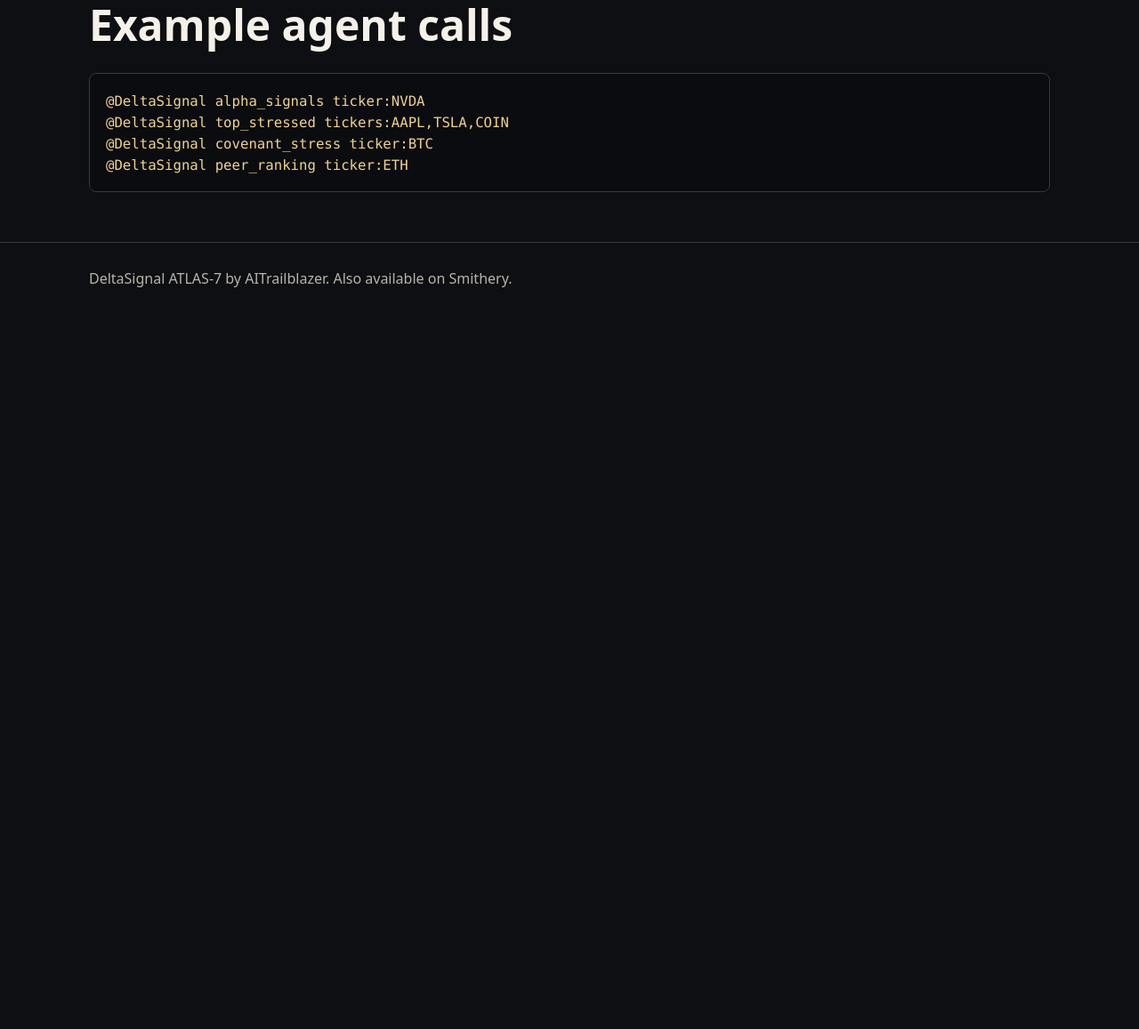
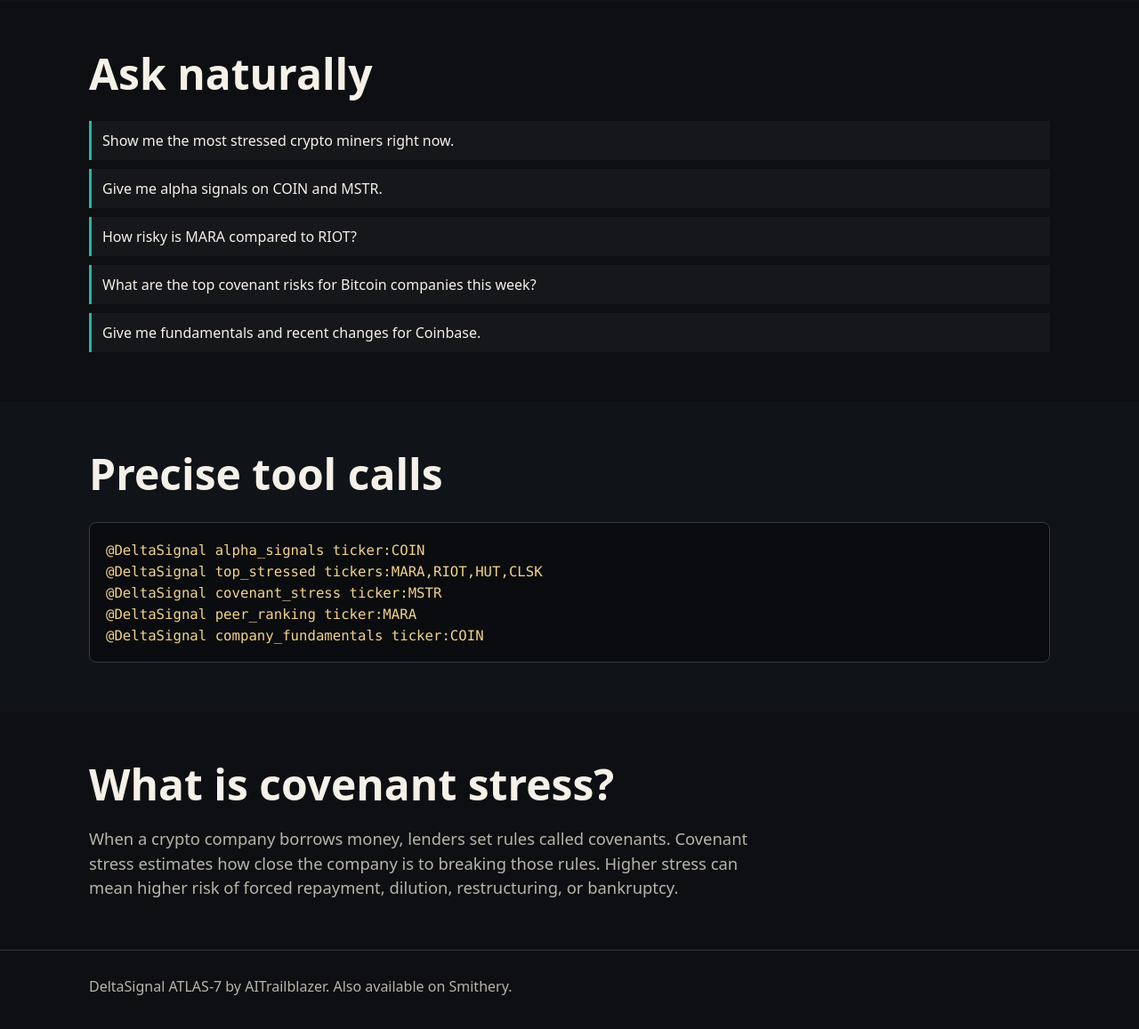
Before and after one commit to aitrailblazer/deltasignal-atlas-codex-plugin, a plain HTML site: page index.html in a window 1280 px wide. Shown: the part 1213-2370 px from the top of the page at 89% size. Before the commit the page ends 1578 px from the top, so only its background shows below. Drawn offline with Linux system fonts and the light colour scheme.

Commit message:
docs: focus landing page on crypto public companies

```diff
--- a/index.html
+++ b/index.html
@@ -200,6 +200,13 @@
         color: var(--muted);
       }
 
+      .plain-copy {
+        max-width: 760px;
+        margin: 22px 0 0;
+        color: var(--muted);
+        font-size: 1.15rem;
+      }
+
       .examples {
         margin-top: 28px;
         border: 1px solid var(--line);
@@ -213,6 +220,21 @@
         color: #f1d38a;
         font: 0.98rem ui-monospace, SFMono-Regular, Menlo, Monaco, Consolas, "Liberation Mono", monospace;
         white-space: pre;
+      }
+
+      .prompt-list {
+        display: grid;
+        gap: 10px;
+        margin: 28px 0 0;
+        padding: 0;
+        list-style: none;
+      }
+
+      .prompt-list li {
+        border-left: 3px solid var(--accent-2);
+        padding: 10px 12px;
+        background: rgba(255, 255, 255, 0.035);
+        color: var(--ink);
       }
 
       footer {
@@ -272,7 +294,11 @@
 
       <section class="alt">
         <div class="section-inner">
-          <h2>Built for Codex, Claude, Cursor, OpenClaw, and Smithery.</h2>
+          <h2>What is DeltaSignal ATLAS-7?</h2>
+          <p class="plain-copy">
+            A smart assistant that watches crypto public companies like Coinbase, Strategy, MARA, and RIOT,
+            then tells your agent how healthy they look and where financial stress is building.
+          </p>
           <div class="grid">
             <article class="card">
               <h3>Agent-native</h3>
@@ -292,13 +318,38 @@
 
       <section>
         <div class="section-inner">
-          <h2>Example agent calls</h2>
+          <h2>Ask naturally</h2>
+          <ul class="prompt-list" aria-label="Natural language DeltaSignal ATLAS-7 prompts">
+            <li>Show me the most stressed crypto miners right now.</li>
+            <li>Give me alpha signals on COIN and MSTR.</li>
+            <li>How risky is MARA compared to RIOT?</li>
+            <li>What are the top covenant risks for Bitcoin companies this week?</li>
+            <li>Give me fundamentals and recent changes for Coinbase.</li>
+          </ul>
+        </div>
+      </section>
+
+      <section class="alt">
+        <div class="section-inner">
+          <h2>Precise tool calls</h2>
           <div class="examples" aria-label="DeltaSignal ATLAS-7 example calls">
-            <code>@DeltaSignal alpha_signals ticker:NVDA
-@DeltaSignal top_stressed tickers:AAPL,TSLA,COIN
-@DeltaSignal covenant_stress ticker:BTC
-@DeltaSignal peer_ranking ticker:ETH</code>
+            <code>@DeltaSignal alpha_signals ticker:COIN
+@DeltaSignal top_stressed tickers:MARA,RIOT,HUT,CLSK
+@DeltaSignal covenant_stress ticker:MSTR
+@DeltaSignal peer_ranking ticker:MARA
+@DeltaSignal company_fundamentals ticker:COIN</code>
           </div>
+        </div>
+      </section>
+
+      <section>
+        <div class="section-inner">
+          <h2>What is covenant stress?</h2>
+          <p class="plain-copy">
+            When a crypto company borrows money, lenders set rules called covenants.
+            Covenant stress estimates how close the company is to breaking those rules.
+            Higher stress can mean higher risk of forced repayment, dilution, restructuring, or bankruptcy.
+          </p>
         </div>
       </section>
     </main>
```
